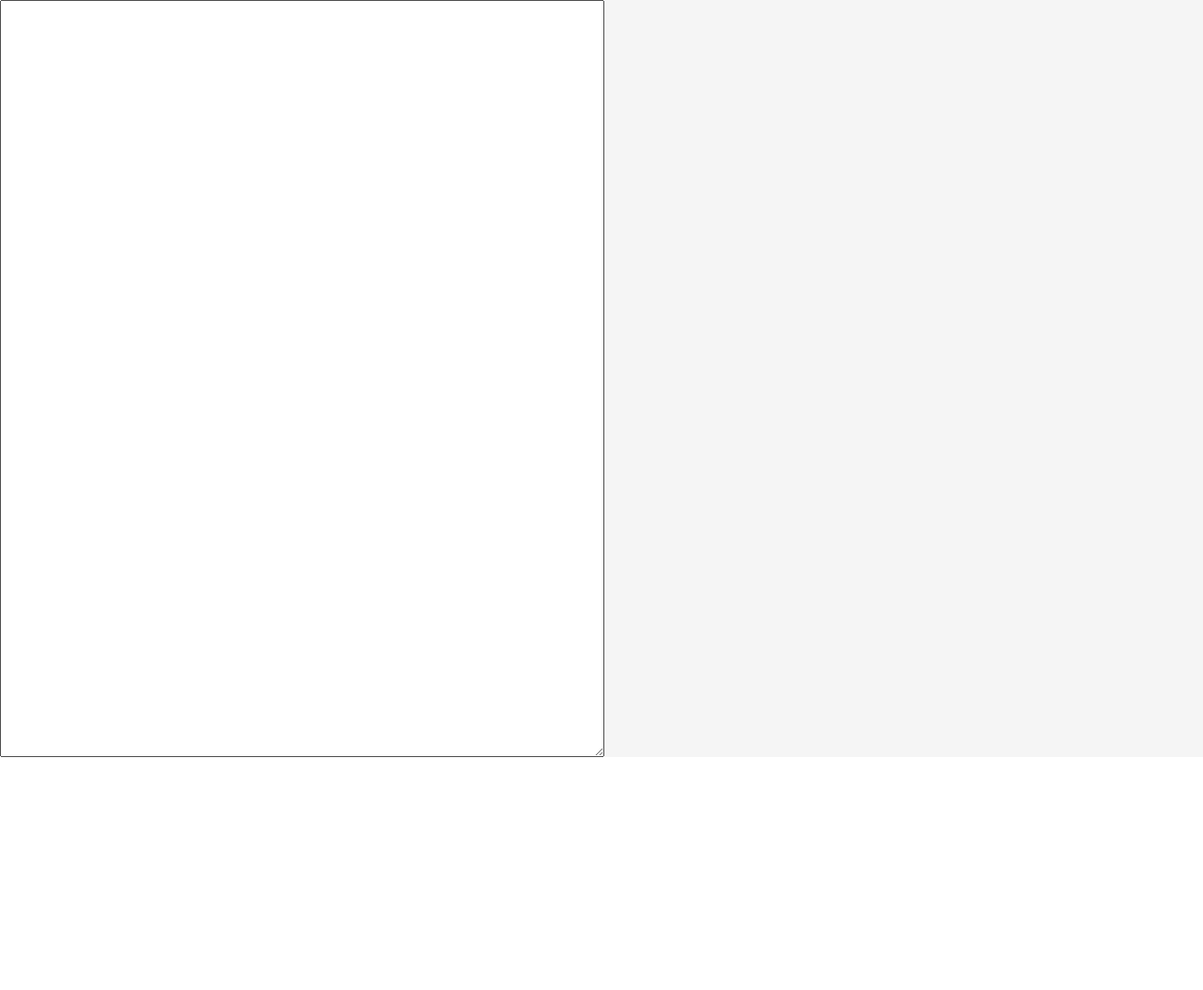
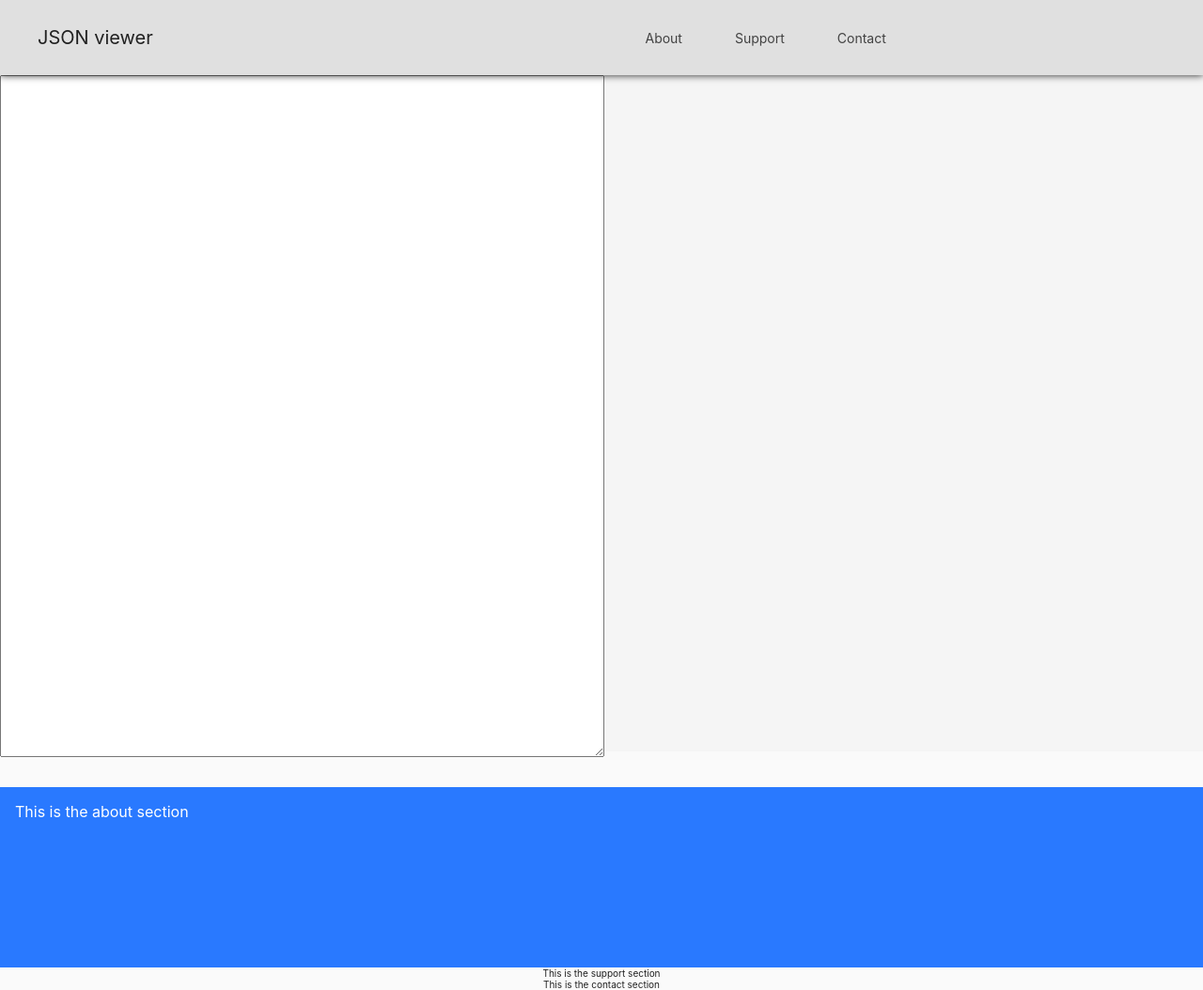
Before and after one commit to hey-web/react-json-viewer, a React app: page / in a window 1280 px wide. Shown: the whole page at 94% size. Before the commit the page ends 806 px from the top, so only its background shows below. Built offline with nearby package versions, Linux system fonts and the light colour scheme.

Commit message:
feat: add header bar

```diff
--- a/src/App.js
+++ b/src/App.js
@@ -1,5 +1,6 @@
 import React, { Component } from 'react';
 import styles from './App.module.scss';
+import Header from './components/Header';
 import JsonViewer from './components/JsonViewer';
 
 class App extends Component {
@@ -22,9 +23,26 @@ class App extends Component {
 
     return (
       <main className={styles.App}>
-        <textarea spellcheck="false" onKeyUp={this.handleInput}>
-        </textarea>
-        <JsonViewer json={this.state.json}/>
+        <Header></Header>
+        <main className={styles.AppBody}>
+          <section className={styles.WorkSpace}>
+            <textarea spellCheck="false" onKeyUp={this.handleInput}>
+            </textarea>
+            <JsonViewer json={this.state.json}/>
+          </section>
+          <section className={styles.About}>
+            <a name="about"></a>
+            This is the about section
+          </section>
+          <section className={styles.Support}>
+            <a name="support"></a>
+            This is the support section
+          </section>
+          <section className={styles.Contact}>
+            <a name="contact"></a>
+            This is the contact section
+          </section>
+        </main>
       </main>
     );
   }
--- a/src/App.module.scss
+++ b/src/App.module.scss
@@ -3,31 +3,36 @@
   text-align: center;
   background-color: #FAFAFA;
   color: #212121;
-  display: flex;
-  flex-direction: row;
+}
 
-  & > textarea, & > section {
-    width: 50%;
-    min-height: 100vh;
-    font-family: monospace;
-    font-size: 1.4rem;
+.AppBody {
+  width: 100%;
+  margin-top: 10vh;
+  min-height: 90vh;
+  .WorkSpace {
+    display: flex;
+    flex-direction: row;
+    & > textarea, & > section {
+      height: 90vh;
+      width: 50%;
+      font-family: monospace;
+      font-size: 1.4rem;
+    }
+  }
+  .About {
+    display: flex;
+    font-size: 1.6rem;
+    margin-top: 2em;
+    min-height: 10em;
+    padding: 1em;
+    background-color: #2979FF;
+    color: #fff;
   }
 }
 
 .App-logo {
   animation: App-logo-spin infinite 20s linear;
   height: 40vmin;
-}
-
-.App-header {
-  background-color: #282c34;
-  min-height: 10vh;
-  display: flex;
-  flex-direction: column;
-  align-items: center;
-  justify-content: center;
-  font-size: calc(10px + 2vmin);
-  color: white;
 }
 
 .App-link {
--- /dev/null
+++ b/src/components/Header.js
@@ -0,0 +1,19 @@
+import React, {Component} from 'react';
+import './Header.module.scss';
+
+class Header extends Component {
+  render() {
+    return (
+      <header>
+        <a href="#workspace">JSON viewer</a>
+        <nav>
+          <a href="#about">About</a>
+          <a href="#support">Support</a>
+          <a href="#contact">Contact</a>
+        </nav>
+      </header>
+    )
+  }
+}
+
+export default Header;
--- /dev/null
+++ b/src/components/Header.module.scss
@@ -0,0 +1,31 @@
+header {
+  width: 100%;
+  height: 10vh;
+  position: fixed;
+  top: 0;
+  background-color: #E0E0E0;
+  display: flex;
+  align-items: center;
+  box-shadow: 0 0 8px #212121;
+
+  a {
+    text-decoration: none;
+  }
+
+  & > a {
+    font-size: 2rem;
+    color: #212121;
+    padding: 0 2em;
+  }
+
+  nav {
+    font-size: 1.4rem;
+    width: 60%;
+    justify-self: right;
+    text-align: right;
+    a {
+      color: #424242;
+      padding: 0 2em;
+    }
+  }
+}
```
